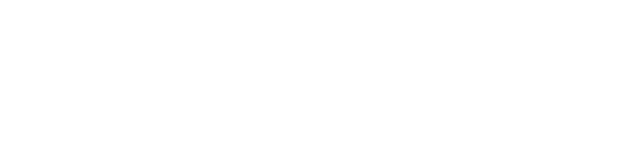
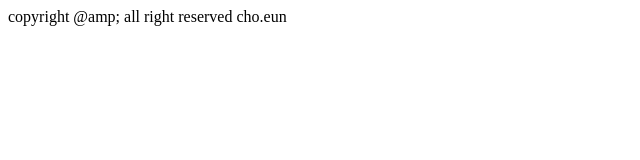
Before and after one commit to ggurugi/testGangnam, a plain HTML site: page index.html in a window 1280 px wide. Shown: the whole page, without its empty margins (0-640 px from the left). Drawn offline with Linux system fonts and the light colour scheme.

Commit message:
Copyright 수정

```diff
--- a/index.html
+++ b/index.html
@@ -7,7 +7,9 @@
     <div id="wrap">
         <div id="header"></div>
         <div id="container"></div>
-        <div id="footer"></div>
+        <div id="footer">
+            copyright @amp; all right reserved cho.eun
+        </div>
     </div>
 </body>
 </html>
```
